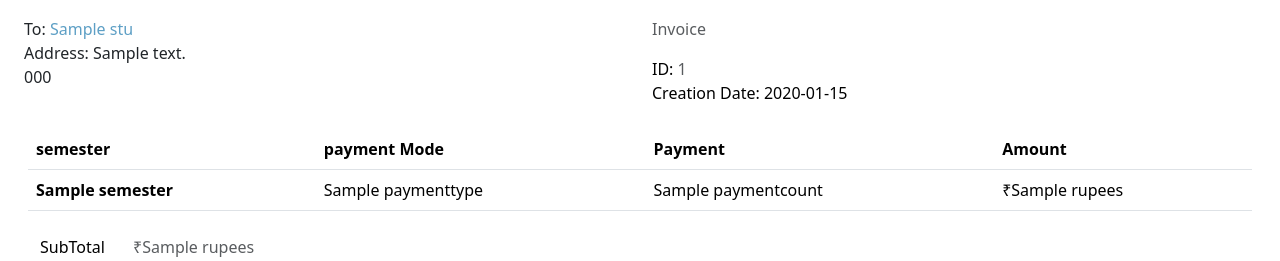
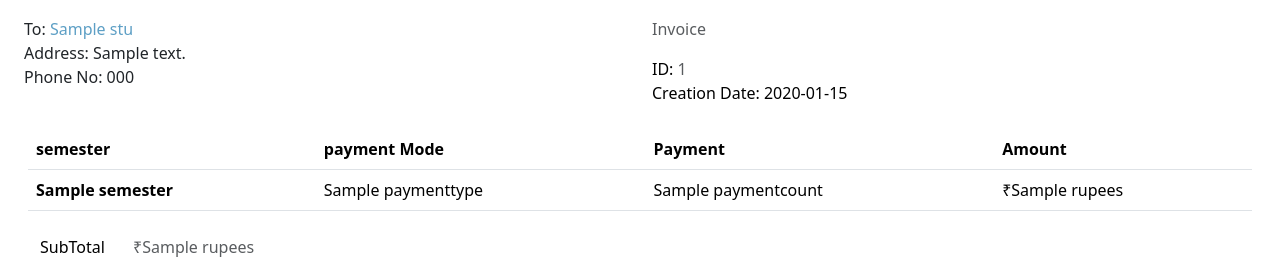
Before and after one commit to subhasishchow001/mvcphp, a PHP site: template Views/bills.php in a window 1280 px wide. Shown: the part 315-576 px from the top of the page. Run offline with PHP 8.4, Linux system fonts and the light colour scheme; the template is opened without the code that fills it: most values are stand-ins (such as "Sample title", 1, 10 or a date in 2020).

Commit message:
bill part

```diff
--- a/Views/bills.php
+++ b/Views/bills.php
@@ -31,7 +31,7 @@
             	?>
 	              <li class="text">To: <span style="color:#5d9fc5 ;"><?= $names->name; ?></span></li>
 	              <li class="text">Address: <?= $names->address; ?></li>
-	              <li class="text"><i class="fas fa-phone"></i><?= $names->phone;?></li>
+	              <li class="text"><i class="fas fa-phone"></i>Phone No: <?= $names->phone;?></li>
             	<?php
             	} ?>
 
```
